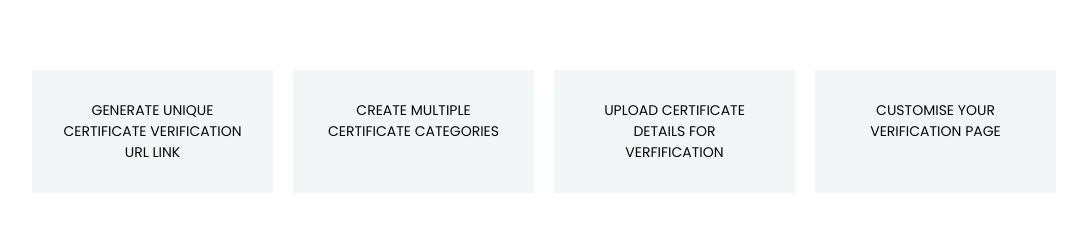
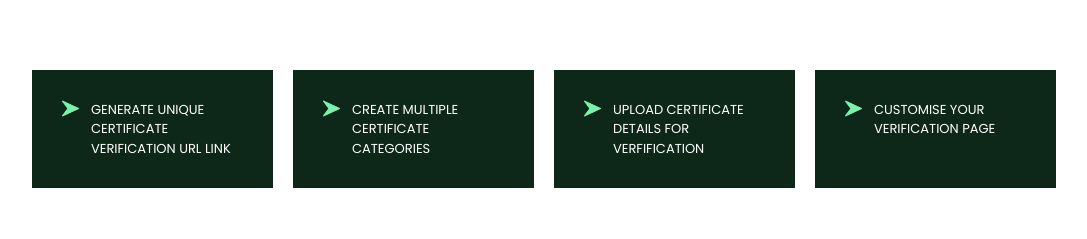
Before and after one commit to prince3g/new-cmvp-site, a React (Create React App) app: page / in a window 1280 px wide. Shown: the part 906-1145 px from the top of the page, without its empty margins (96-1183 px from the left). Built offline with nearby package versions, Linux system fonts and the light colour scheme; no server answers.

Commit message:
last update

```diff
--- a/public/index.html
+++ b/public/index.html
@@ -24,7 +24,7 @@
       work correctly both with client-side routing and a non-root public URL.
       Learn how to configure a non-root public URL by running `npm run build`.
     -->
-    <title>CMVP - Company Portal</title>
+    <title>CMVP - Certificate Management and Verification Portal</title>
 
     <link rel="preconnect" href="https://fonts.googleapis.com">
     <link rel="preconnect" href="https://fonts.gstatic.com" crossorigin>
--- a/src/App.css
+++ b/src/App.css
@@ -1162,13 +1162,19 @@
     width: 100%;
     height: auto;
     padding: 30px;
-    text-align: center;
-    background-color: #F3F6F7 !important;
+    display: grid;
+    grid-template-columns: auto 1fr;
+    background-color: #0D2818;
+    color: #fff;
+    gap: 12px;
+    grid-gap: 12px;
 }
 .haggs-Box p{
-    font-size: 14px !important;
+    font-size: 13px !important;
 }
-
+.haggs-Box img{
+    width: 17px;
+}
 
 @media screen and (max-width:1000px){
     .HHh_Hero_Sec p{
--- a/src/Components/MainPage/LandingPage.js
+++ b/src/Components/MainPage/LandingPage.js
@@ -7,6 +7,9 @@ import StyleArrow from './Img/style-arrow.svg';
 import OnSetImg from './Img/OnSetImg.png';
 import MinusIcon from './Img/minus-icon.svg';
 import CheckIcon from './Img/check-icon.svg';
+
+
+import DirectArrow from './Img/direct-arrow.png';
 
 import MainFooter from './MainFooter';
 
@@ -150,18 +153,22 @@ export default function LandingPage() {
 
                 <div className="haggs-sec">
                     <div className="haggs-Box">
+                        <img src={DirectArrow}></img>
                         <p>GENERATE UNIQUE CERTIFICATE VERIFICATION URL LINK</p>
                     </div>
 
                     <div className="haggs-Box">
+                    <img src={DirectArrow}></img>
                         <p>CREATE MULTIPLE CERTIFICATE CATEGORIES</p>
                     </div>
 
                     <div className="haggs-Box">
+                    <img src={DirectArrow}></img>
                         <p>UPLOAD CERTIFICATE DETAILS FOR VERFIFICATION</p>
                     </div>
 
                     <div className="haggs-Box">
+                    <img src={DirectArrow}></img>
                         <p>CUSTOMISE YOUR VERIFICATION PAGE</p>
                     </div>
                 </div>
--- a/src/Components/MainPage/SignupPage.js
+++ b/src/Components/MainPage/SignupPage.js
@@ -396,7 +396,7 @@ const SignupPage = () => {
             <div className="Reg_Box">
               <div className="Reg_Box_Header">
                 <h3>Get started with CMVP</h3>
-                <p>For business</p>
+                <p>FOR BUSINESS</p>
               </div>
               <form className="Reg_Form" onSubmit={handleFormSubmit}>
                 <div className="Reg_Input">
```
Also changed, not shown: src/Components/MainPage/Img/direct-arrow.png (added).
